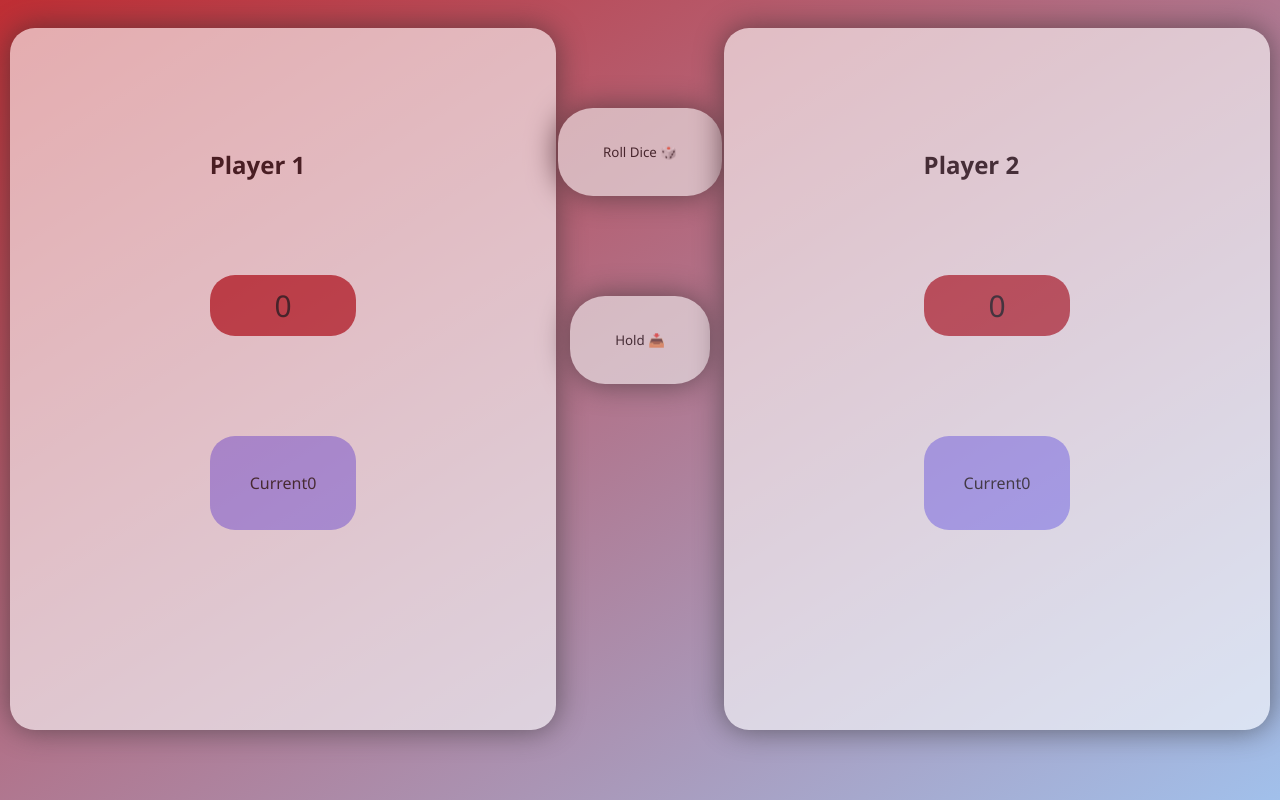
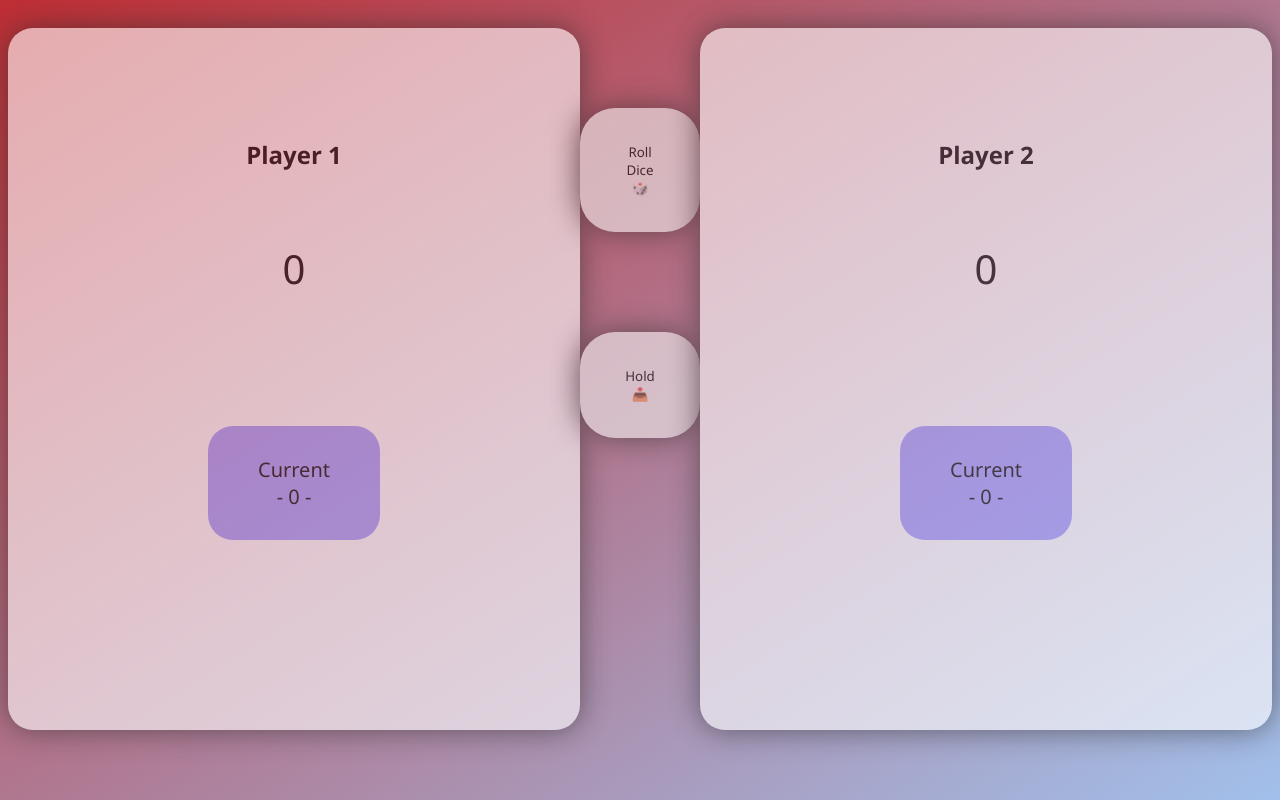
Before and after one commit to mhdxo-66/Pig-Game, a plain HTML site: page Sources/index.html in a window 1280 px wide. Drawn offline with Linux system fonts and the light colour scheme.

Commit message:
Fixed Height And Padding

```diff
--- a/Sources/index.html
+++ b/Sources/index.html
@@ -13,13 +13,9 @@
         <div>
             <section class="P1">
                 <h1>Player 1</h1>
-                <br><br>
                 <p class="pl1"></p>
                 <div class="Box">
-                    <p>
-                        Current
                     <p class="current1"></p>
-                    </p>
                 </div>
             </section>
             <section>
@@ -28,13 +24,8 @@
             </section>
             <section class="P2">
                 <h1>Player 2</h1>
-                <br>
-                <br>
                 <p class="pl2"></p>
                 <div class="Box">
-                    <p>
-                        Current
-                    </p> <br>
                     <p class="current2"></p>
                 </div>
             </section>
--- a/Sources/scrtips.js
+++ b/Sources/scrtips.js
@@ -10,7 +10,7 @@
 function plscore() {
     player1.textContent = pl1;
     player2.textContent = pl2;
-    c1.textContent = current1;
-    c2.textContent = current2;
+    c1.innerHTML = `Current <br> - ${current1} -`;
+    c2.innerHTML = `Current <br> - ${current2} -`;
 };
 plscore();
--- a/Sources/styles.css
+++ b/Sources/styles.css
@@ -1,16 +1,18 @@
 * {
     transition: all 0.3s;
     font-family: 'Segoe UI', Tahoma, Geneva, Verdana, sans-serif;
-}
-
-html {
-    min-height: 100%;
+    text-align: center;
 }
 
 body {
     background: linear-gradient(to top left, #A1C0Eb, #bf2e34);
+    background-attachment: fixed;
     opacity: 0.6;
 
+}
+
+p {
+    font-size: 20px;
 }
 
 button {
@@ -40,7 +42,7 @@
 .P2 {
     margin: auto;
     margin-top: 20px;
-    padding: 100px 200px;
+    padding: 90px 200px;
     background-color: white;
     border-radius: 25px;
     box-shadow: 0 0 30px #2B2B2B;
@@ -53,17 +55,17 @@
 
 .pl1,
 .pl2 {
-    font-size: 30px;
-    text-align: center;
-    background-color: #bf2e34;
-    padding: 10px;
+    /* background-color: #B75170; */
+    /* color: aliceblue; */
+    color: black;
+    font-size: 40px;
+    padding: 30px 10px;
     border-radius: 25px;
 }
 
 .Box {
     background-color: #a29bfe;
     margin: 100px auto;
-    padding: 20px 40px;
+    padding: 10px 50px;
     border-radius: 25px;
-    display: flex;
 }
```
